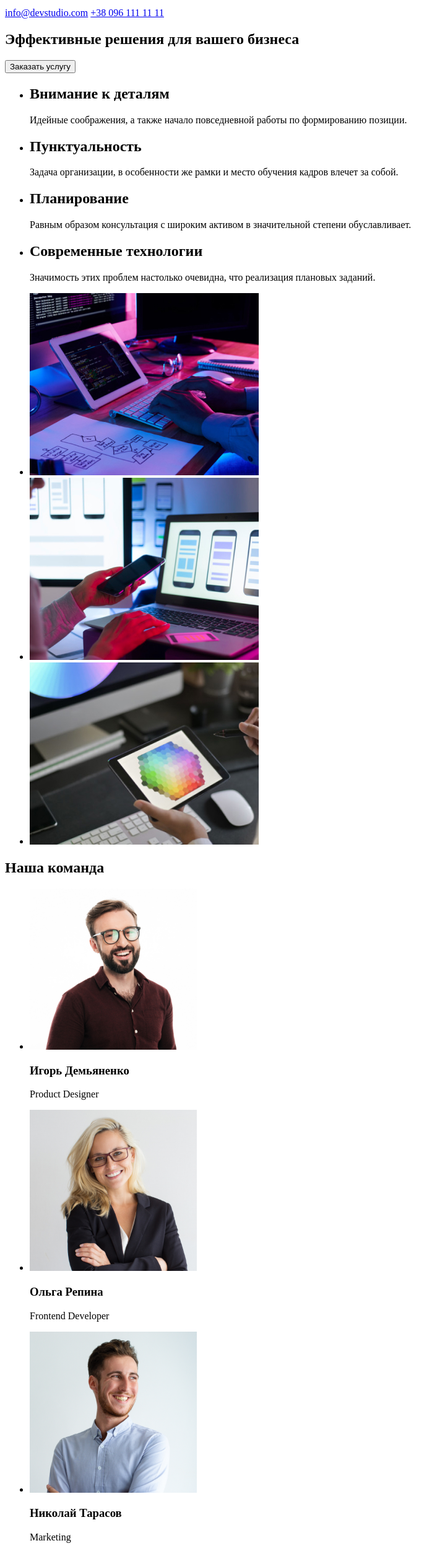
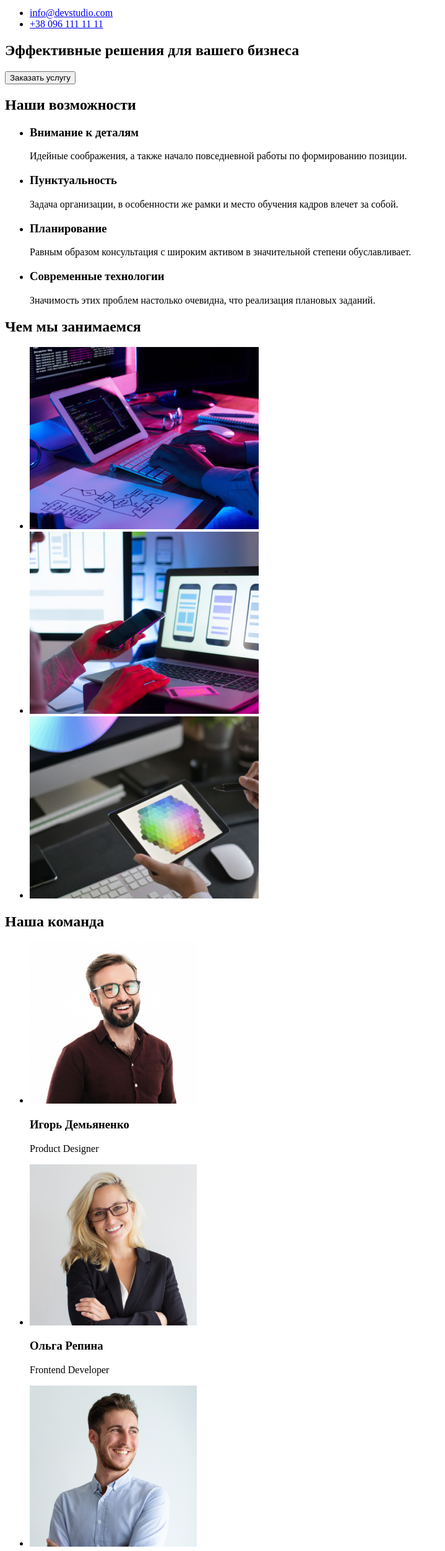
Before and after one commit to RipVanFishing/goit-markup-hw-01, a plain HTML site: page index.html in a window 1280 px wide. Shown: the part 100-2603 px from the top of the page at 62% size, without its empty margins (0-719 px from the left). Drawn offline with Linux system fonts and the light colour scheme.

Commit message:
redacting

```diff
--- a/index.html
+++ b/index.html
@@ -17,11 +17,12 @@
                     <li><a href="#">Портфолио</a></li>
                     <li><a href="#">Контакты</a></li>
                 </ul>
-                <a href="#">info@devstudio.com</a>
-                <a href="tel:">+38 096 111 11 11</a>
             </nav>
-
-        </div>
+            <ul>
+                <li><a href="mailto:">info@devstudio.com</a></li>
+                <li><a href="tel:">+38 096 111 11 11</a></li>
+                </ul>
+         </div>
 
     </header>
     <main>
@@ -30,36 +31,40 @@
             <button type="button">Заказать услугу </button>
         </section>
         <section>
+            <h2>Наши возможности</h2>
             <ul>
-                <li><h2>Внимание к деталям</h2>
+                <li><h3>Внимание к деталям</h3>
                 <p>Идейные соображения, а также начало повседневной работы по формированию позиции. </p></li>
-                <li><h2>Пунктуальность</h2>
+                <li><h3>Пунктуальность</h3>
                 <p>Задача организации, в особенности же рамки и место обучения кадров влечет за собой.</p></li>
-                <li><h2>Планирование</h2>
+                <li><h3>Планирование</h3>
                 <p>Равным образом консультация с широким активом в значительной степени обуславливает.</p></li>
-                <li><h2>Современные технологии</h2>
+                <li><h3>Современные технологии</h3>
                 <p>Значимость этих проблем настолько очевидна, что реализация плановых заданий.</p></li>
             </ul>
+        </section>
+        <section>
+            <h2>Чем мы занимаемся</h2>
             <ul>
-                <li><a href="#"><img src="./images/box1.jpg" alt="Программирование" width="370"></a></li>
-                <li><a href="#"><img src="./images/box2.jpg" alt="Мобильные приложения" width="370"></a></li>
-                <li><a href="#"><img src="./images/box3.jpg" alt="СимплДимпл" width="370"></a></li>
+                <li><img src="./images/box1.jpg" alt="Программирование" width="370"></li>
+                <li><img src="./images/box2.jpg" alt="Мобильные приложения" width="370"></li>
+                <li><img src="./images/box3.jpg" alt="СимплДимпл" width="370"></li>
             </ul>
         </section>
 
         <section>
             <h2>Наша команда</h2>
             <ul>
-                <li><a href="#"> <img src="./images/team/igor.jpg" alt="Игорь Демьяненко" width="270"></a>
+                <li><img src="./images/team/igor.jpg" alt="Игорь Демьяненко" width="270">
                 <h3>Игорь Демьяненко</h3>
                 <p lang="en">Product Designer</p></li>
-                <li><a href="#"> <img src="./images/team/olga.jpg" alt="Ольга Репина" width="270"></a>
+                <li><img src="./images/team/olga.jpg" alt="Ольга Репина" width="270">
                 <h3>Ольга Репина</h3>
                 <p lang="en">Frontend Developer</p></li>
-                <li><a href="#"> <img src="./images/team/nikolay.jpg" alt="Николай Тарасов" width="270"></a>
+                <li><img src="./images/team/nikolay.jpg" alt="Николай Тарасов" width="270">
                 <h3>Николай Тарасов</h3>
                 <p lang="en">Marketing</p></li>
-                <li><a href="#"> <img src="./images/team/michail.jpg" alt="Михаил Ермаков" width="270"></a>
+                <li><img src="./images/team/michail.jpg" alt="Михаил Ермаков" width="270">
                 <h3>Михаил Ермаков</h3>
                 <p lang="en">UI Designer</p></li>
             </ul>
@@ -69,9 +74,11 @@
     <footer>
         <a href="#">WebStudio</a>
         <address>
-        <p>г. Киев, пр-т Леси Украинки, 26</p>
-        <p>info@example.com</p>
-        <p>+38 099 111 11 11</p>
+        <ul>
+        <li>г. Киев, пр-т Леси Украинки, 26</li>
+        <li><a href="mailto:">info@example.com </a></li>
+        <li><a href="tel:">+38 099 111 11 11 </a></li>
+        </ul>
         </address>
     </footer>
 </body>
```
